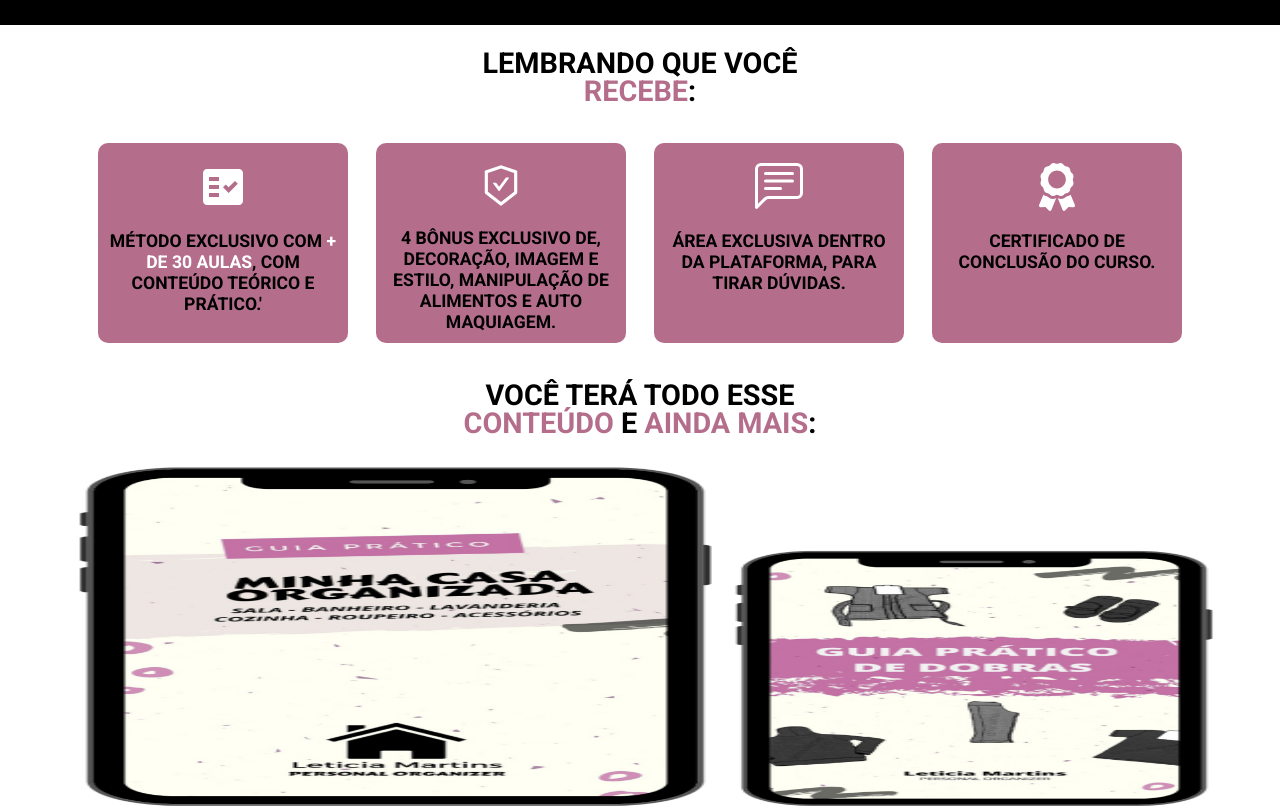
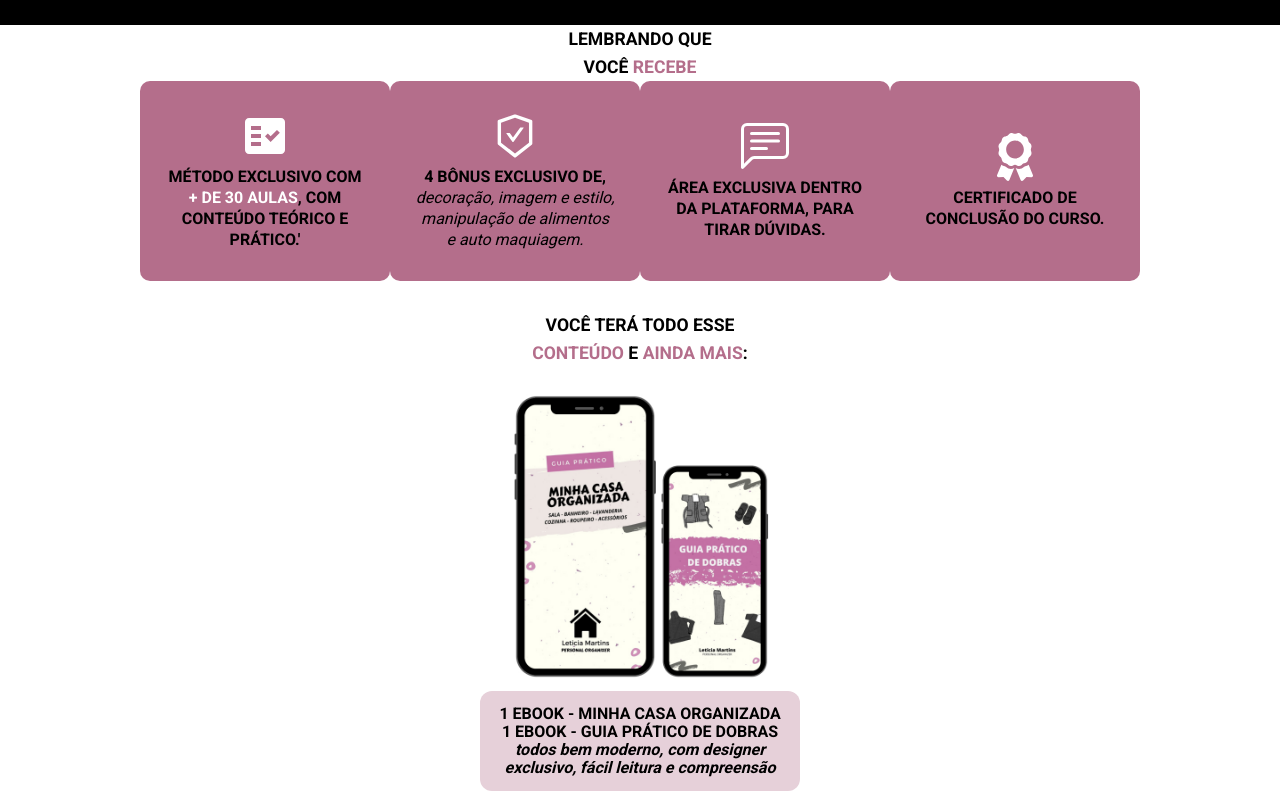
Before and after one commit to JuniorAlvesbr/leticiamartins.com.br-curso, a Next.js app: page / in a window 1280 px wide. Shown: the part 2980-3788 px from the top of the page. Built offline with nearby package versions, Linux system fonts and the light colour scheme.

Commit message:
Bonus section redone

```diff
--- a/components/Bonus/index.js
+++ b/components/Bonus/index.js
@@ -1,16 +1,17 @@
-import { Container, Text, List, Item, ImageWrapper, Image, TextBox } from "./styles";
+import { Container, List, Item, Content, TextBox } from "./styles";
 import { IconFactCheck, IconSafety, IconChat, IconCertificate } from './styles'
-import { SubTitle } from '../../object/SubTitle'
-import Button from '../../object/Button'
+import { SubTitle, Text, ImageWrapper, Image, Button } from '../../object/'
 
-const list = [
+const BonusList = [
     <div>
         <IconFactCheck />
         <Text>método exclusivo com <em>+ de 30 aulas</em>, com conteúdo teórico e prático.'</Text>
     </div>,
     <div>
         <IconSafety />
-        <Text>4 bônus exclusivo de, decoração, imagem e estilo, manipulação de alimentos e auto maquiagem.</Text>
+        <Text>
+            <strong>4 bônus exclusivo de</strong>, <span>decoração, imagem e estilo, manipulação de alimentos e auto maquiagem.</span>
+        </Text>
     </div>,
     <div>
         <IconChat />
@@ -22,32 +23,41 @@ const list = [
     </div>
 ]
 
+
 export default function Bonus() {
     return (
         <Container>
-            <SubTitle>lembrando que você <em>recebe</em>:</SubTitle>
+
+            <SubTitle>Lembrando que <br></br> você <em>recebe</em></SubTitle >
+
             <List>
-                {list.map((item, index) => <Item key={index}>{item}</Item>)}
+                {BonusList.map((bonus, index) => <Item key={index}>{bonus}</Item>)}
             </List>
-            <SubTitle as='h3'>você terá todo esse <em>conteúdo</em> e <em>ainda mais</em>:</SubTitle>
 
+            <SubTitle as="h3">Você terá todo esse <br></br> <em>conteúdo</em> e <em>ainda mais</em>:</SubTitle>
+
+            <Content>
                 <ImageWrapper>
                     <Image
                         src="/images/ebook.jpg"
-                    alt="Imagem do ebook da Leticia Martins"
-                    layout='fill'
-                    placeholder='blur'
-                    blurDataURL='/images/blur.png'
+                        alt="Ebook do curso Minha casa Organizada da Leticia Martins"
                     />
                 </ImageWrapper>
 
                 <TextBox>
                     <Text>1 ebook - minha casa organizada</Text>
                     <Text>1 ebook - guia prático de dobras</Text>
-                <Text><span>todos bem moderno, com designer exclusivo, fácil leitura e compreensão</span></Text>
+                    <Text>
+                        <span>
+                            todos bem moderno, com designer <br></br>
+                            exclusivo, fácil leitura e compreensão
+                        </span>
+                    </Text>
                 </TextBox>
+            </Content>
 
             <Button>quero me inscrever agora</Button>
+
         </Container >
     )
 }
--- a/components/Bonus/styles.js
+++ b/components/Bonus/styles.js
@@ -1,102 +1,117 @@
 import styled from 'styled-components'
-import ImageNext from 'next/image'
+import { SubTitle, Text, ImageWrapper, Image } from '../../object'
+
 import { MdFactCheck } from 'react-icons/md'
 import { AiOutlineSafetyCertificate } from 'react-icons/ai'
 import { BsChatLeftText } from 'react-icons/bs'
 import { FaAward } from 'react-icons/fa'
-import { SubTitle } from '../../object/SubTitle'
 
 export const IconFactCheck = styled(MdFactCheck)``
 export const IconSafety = styled(AiOutlineSafetyCertificate)``
 export const IconChat = styled(BsChatLeftText)``
 export const IconCertificate = styled(FaAward)``
 
-export const Container = styled.section`
-    display: flex;
-    flex-direction: column;
-    justify-content: center;
-    align-items: center;
+export const List = styled.ul``
 
-    ${SubTitle} {
-        max-width: 300px;
-        text-align: center;
-        margin: 24px 0;
+export const Item = styled.li`
+    background-color: ${({ theme }) => theme.colors.third};
+    border-radius: 10px;
+
+    ${Text} {
+        text-transform: uppercase;
+
+        & em {
+            color: ${({ theme }) => theme.colors.primary};
         }
 
-    @media (min-width: 600px) {
-        ${SubTitle} {
-            max-width: 400px;
+        & span {
+            text-transform: lowercase;
+            font-style: italic;
+            font-weight: 400;
+        }
+    }
+`
+export const Content = styled.article``
+
+export const TextBox = styled.div`
+    background-color: ${({ theme }) => theme.colors.fourth};
+    border-radius: 12px;
+
+    & > ${Text} {
+        text-transform: uppercase;
+        line-height: 18px;
+        text-align: center;
+
+        span {
+            text-transform: lowercase;
+            font-style: italic;
         }
     }
 `
 
-export const Text = styled.p`
+export const Container = styled.section`
+
+    & > ${SubTitle} {
         font-size: 1.1rem;
-    font-weight: 700;
-    text-transform: uppercase;
         text-align: center;
-    line-height: 21px;
-    margin-top: 20px;
+        margin: 0 auto;
+    }
 
-    & > em {
-        color: ${({ theme }) => theme.colors.primary};
-    }
-`
-
-export const List = styled.ul`
+    & > ${List} {
         display: flex;
         flex-wrap: wrap;
         justify-content: center;
-    max-width: 600px;
 
-    @media (min-width: 1100px) {
-        max-width: 1200px;
-    }
-`
 
-export const Item = styled.li`
+        & ${Item} {
+            display: flex;
+            align-items: center;
             width: 250px;
             height: 200px;
-    background-color: ${({ theme }) => theme.colors.third};
-    border-radius: 10px;
-    padding: 10px;
-    margin: 14px;
+            margin-bottom: 30px;
 
-    & > div {
+
+            & div {
                 display: flex;
                 flex-direction: column;
                 align-items: center;
-        height: 100%;
-        padding-top: 10px;
-    }
+                width: 100%;
 
-    ${IconFactCheck}, ${IconSafety}, ${IconChat}, ${IconCertificate} {
+                & ${IconFactCheck}, ${IconSafety}, ${IconChat}, ${IconCertificate} {
                     color: ${({ theme }) => theme.colors.primary};
                     font-size: 3rem
                 }
-`
 
-export const TextBox = styled.div`
-    width: 270px;
-    border-radius: 10px;
-    background-color: ${({ theme }) => theme.colors.fourth};
-    margin: 12px 0;
-    padding: 6px;
+                & ${Text} {
+                    width: 200px;
+                    text-align: center;
+                    line-height: 21px;
+                    padding-top: 6px;
+                }
 
-    ${Text} {
-        font-size: 0.9rem;
-        margin-top: 6px;
+            }
+        }
+    }
 
-        & > span {
-            text-transform: lowercase;
+    & > ${Content} {
+        display: flex;
+        flex-direction: column;
+        align-items: center;
+        margin: 24px 0;
+
+        & ${ImageWrapper} {
+            width: 280px;
+            height: 290px;
+            margin-bottom: 10px;
+
+            ${Image} {
+               object-fit: contain;
+            }
+        }
+
+        & ${TextBox} {
+            width: 320px;
+            padding: 14px;
         }
     }
 `
-
-export const ImageWrapper = styled.div`
-    position: relative;
-    width: 90%;
-    height: 350px;
-`
-
-export const Image = styled(ImageNext)``
--- /dev/null
+++ b/object/Image/index.js
@@ -0,0 +1,18 @@
+import styled from 'styled-components'
+import ImageNext from 'next/image'
+
+const imageAttributes = ({ src, alt }) => {
+    return ({
+        src: src,
+        alt: alt,
+        layout: "fill",
+        placeholder: 'blur',
+        blurDataURL: '/images/blur.png'
+    })
+}
+
+export const ImageWrapper = styled.div`
+    position: relative;
+`
+
+export const Image = styled(ImageNext).attrs(imageAttributes)``
--- /dev/null
+++ b/object/Text/index.js
@@ -0,0 +1,7 @@
+import styled from 'styled-components'
+
+const Text = styled.p`
+    font-weight: 700;
+`
+
+export default Text
--- /dev/null
+++ b/object/index.js
@@ -0,0 +1,7 @@
+import Button from './Button'
+import { Line, BlackLine } from './Line'
+import { SubTitle, SubTitleH3 } from './SubTitle'
+import Text from './Text'
+import { ImageWrapper, Image } from './Image'
+
+export { Button, ImageWrapper, Image, Line, BlackLine, SubTitle, SubTitleH3, Text }
```
Lines whose indentation alone changed are shown as unchanged.
